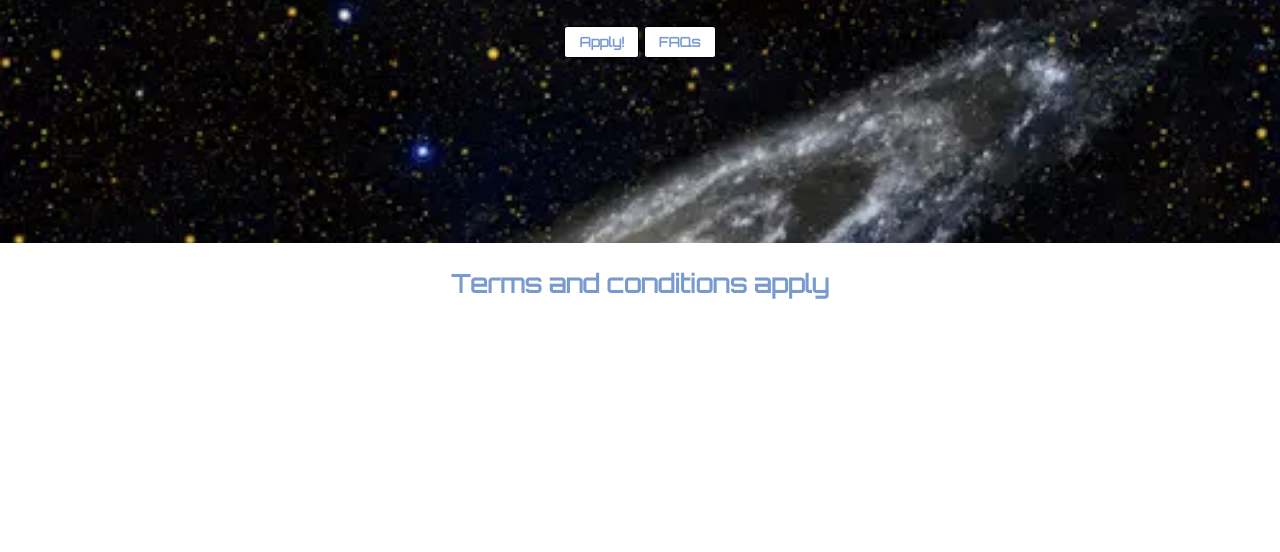
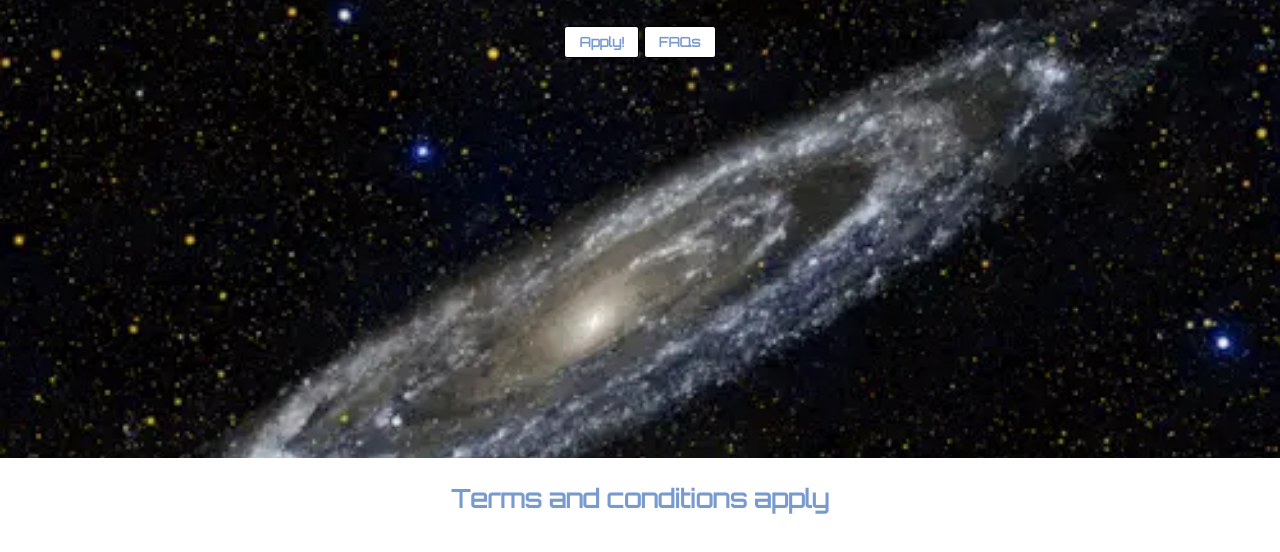
Before and after one commit to marti24110/Space, a plain HTML site: page index.html in a window 1280 px wide. Shown: the part 196-748 px from the top of the page. Drawn offline with Linux system fonts and the light colour scheme.

Commit message:
Update style.css

```diff
--- a/style.css
+++ b/style.css
@@ -23,7 +23,7 @@ body {
 #hero {
     background-image: url("galaxy.webp");
     background-size: cover;
-    padding: 20px 0 185px 0;
+    padding: 20px 0 400px 0;
 }
 #title {
     font-size: 50px;
```
